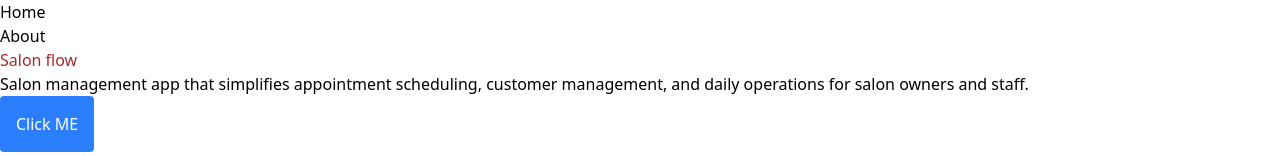
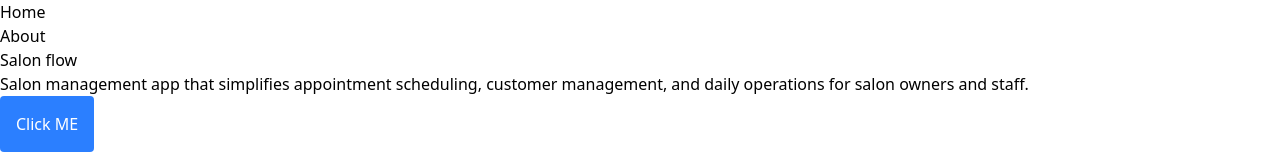
Before and after one commit to Delta-Rwanda/salon-flow, a React (Vite) app: page / in a window 1280 px wide. Shown: the top 156 px of the page. Built offline with nearby package versions, Linux system fonts and the light colour scheme.

Commit message:
Remove unnecessary styling

```diff
--- a/src/index.css
+++ b/src/index.css
@@ -1,4 +1 @@
 @import 'tailwindcss';
-h1 {
-  color: brown;
-}
```
